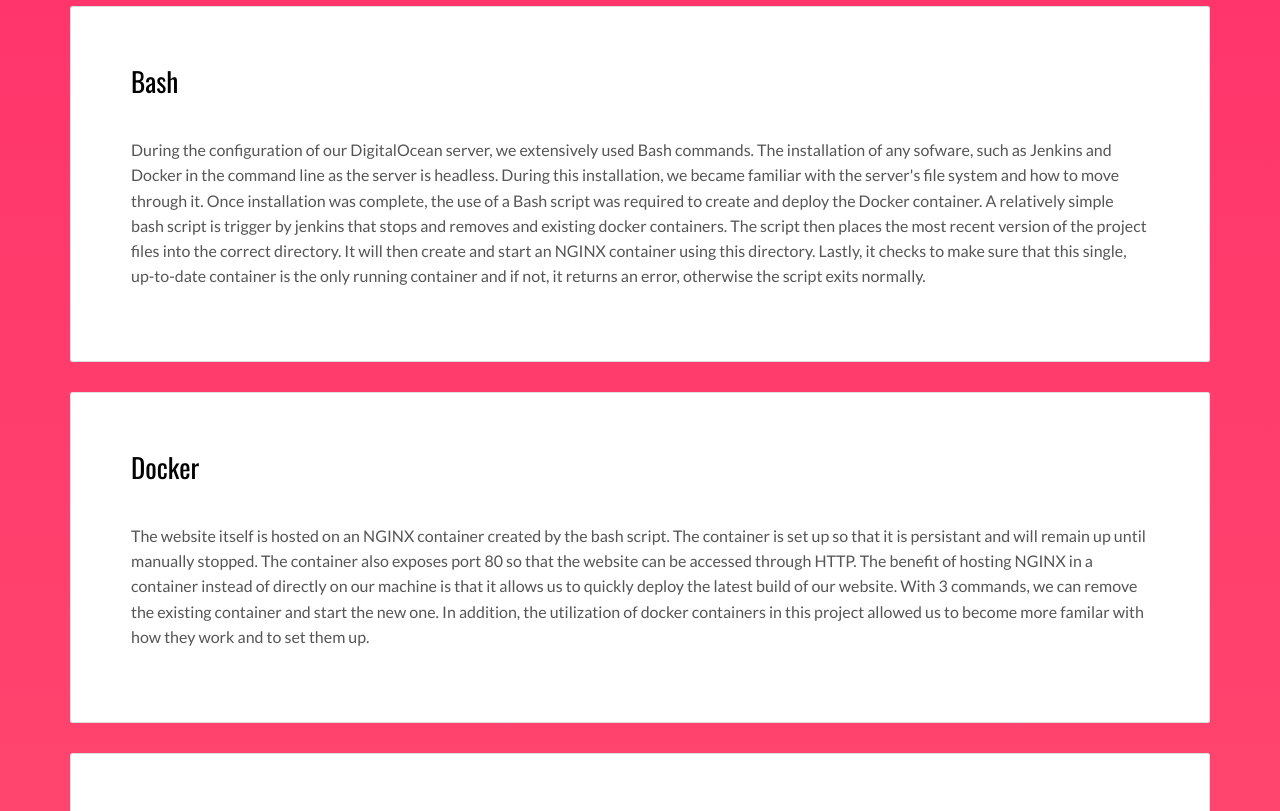
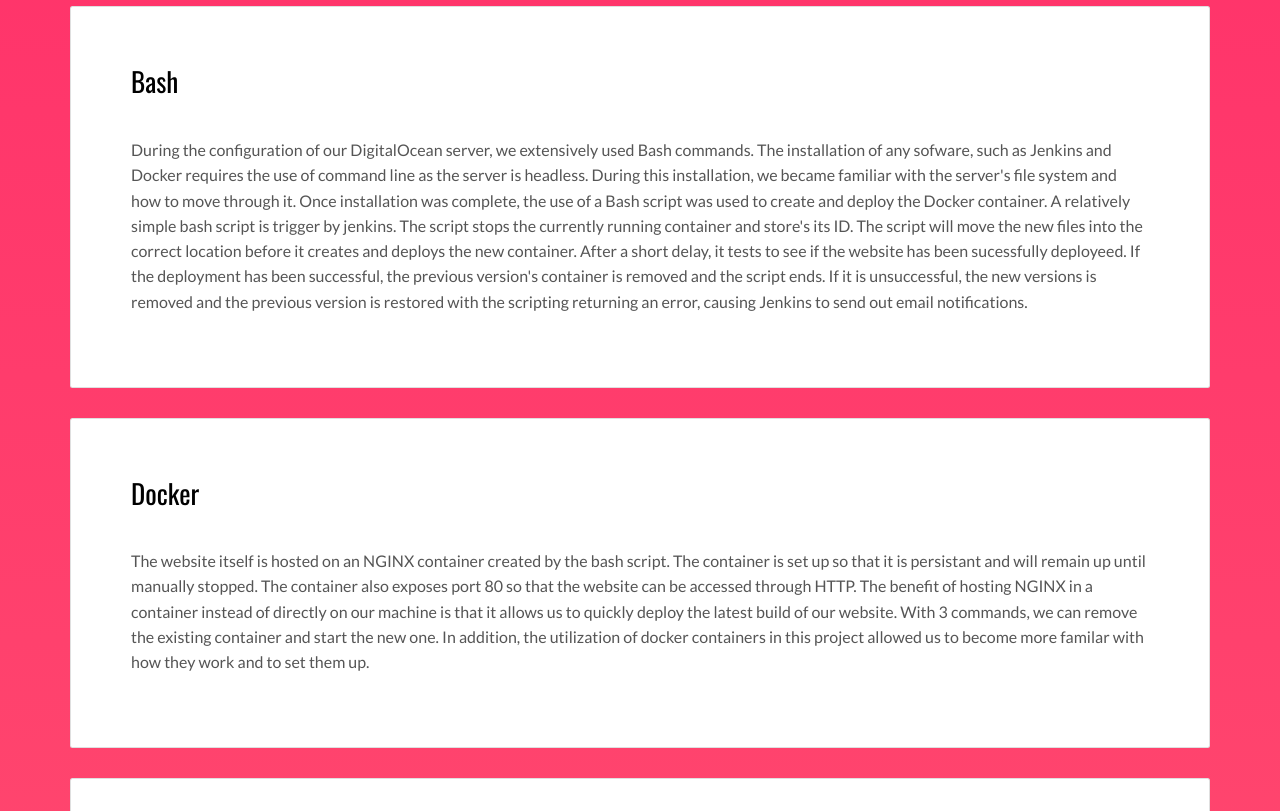
Before and after one commit to BenWSingleton/SSW590, a plain HTML site: page index.html in a window 1280 px wide. Shown: the part 2800-3611 px from the top of the page. Drawn offline with nearby package versions, Linux system fonts and the light colour scheme.

Commit message:
Updated bash section for new functionality

```diff
--- a/index.html
+++ b/index.html
@@ -190,12 +190,16 @@
 
               <p>
               During the configuration of our DigitalOcean server, we extensively used Bash commands. The installation of any sofware, such as
-              Jenkins and Docker in the command line as the server is headless. During this installation, we became familiar with the server's
-              file system and how to move through it. Once installation was complete, the use of a Bash script was required to create and deploy
-              the Docker container. A relatively simple bash script is trigger by jenkins that stops and removes and existing docker containers.
-              The script then places the most recent version of the project files into the correct directory. It will then create and start an NGINX
-              container using this directory. Lastly, it checks to make sure that this single, up-to-date container is the only running container and
-              if not, it returns an error, otherwise the script exits normally.
+              Jenkins and Docker requires the use of command line as the server is headless. During this installation, we became familiar with the server's
+              file system and how to move through it. Once installation was complete, the use of a Bash script was used to create and deploy
+              the Docker container. A relatively simple bash script is trigger by jenkins. The script stops the currently
+              running container and store's its ID.
+              The script will move the new files into the correct location before it creates and deploys the new container.
+              After a short delay, it tests to see if the website has been sucessfully deployeed.
+              If the deployment has been successful, the previous version's container is removed and the script ends. If it
+              is unsuccessful, the new versions is
+              removed and the previous version is restored with the scripting returning an error, causing Jenkins to send out
+              email notifications.
               </p>
 
               </div>
```
